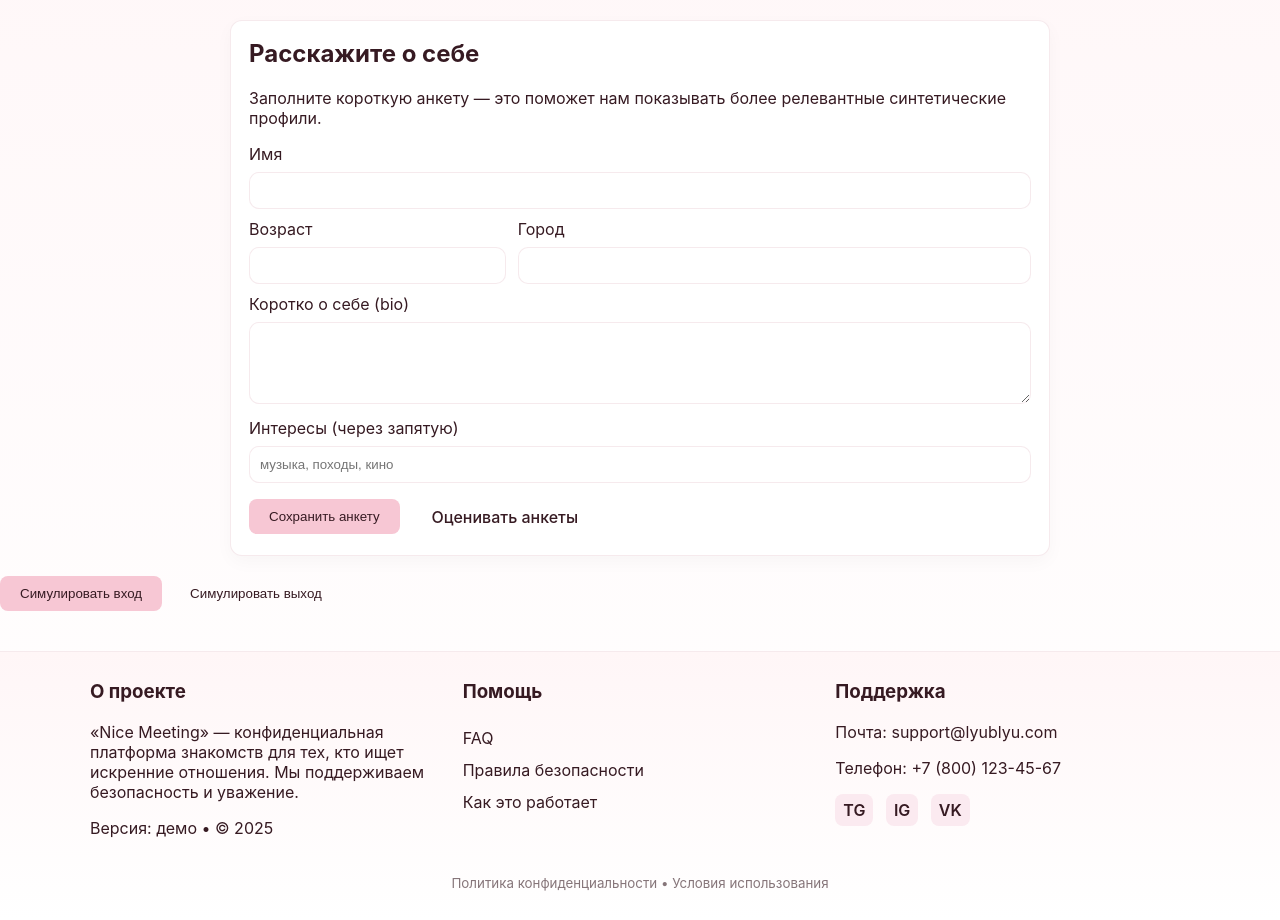
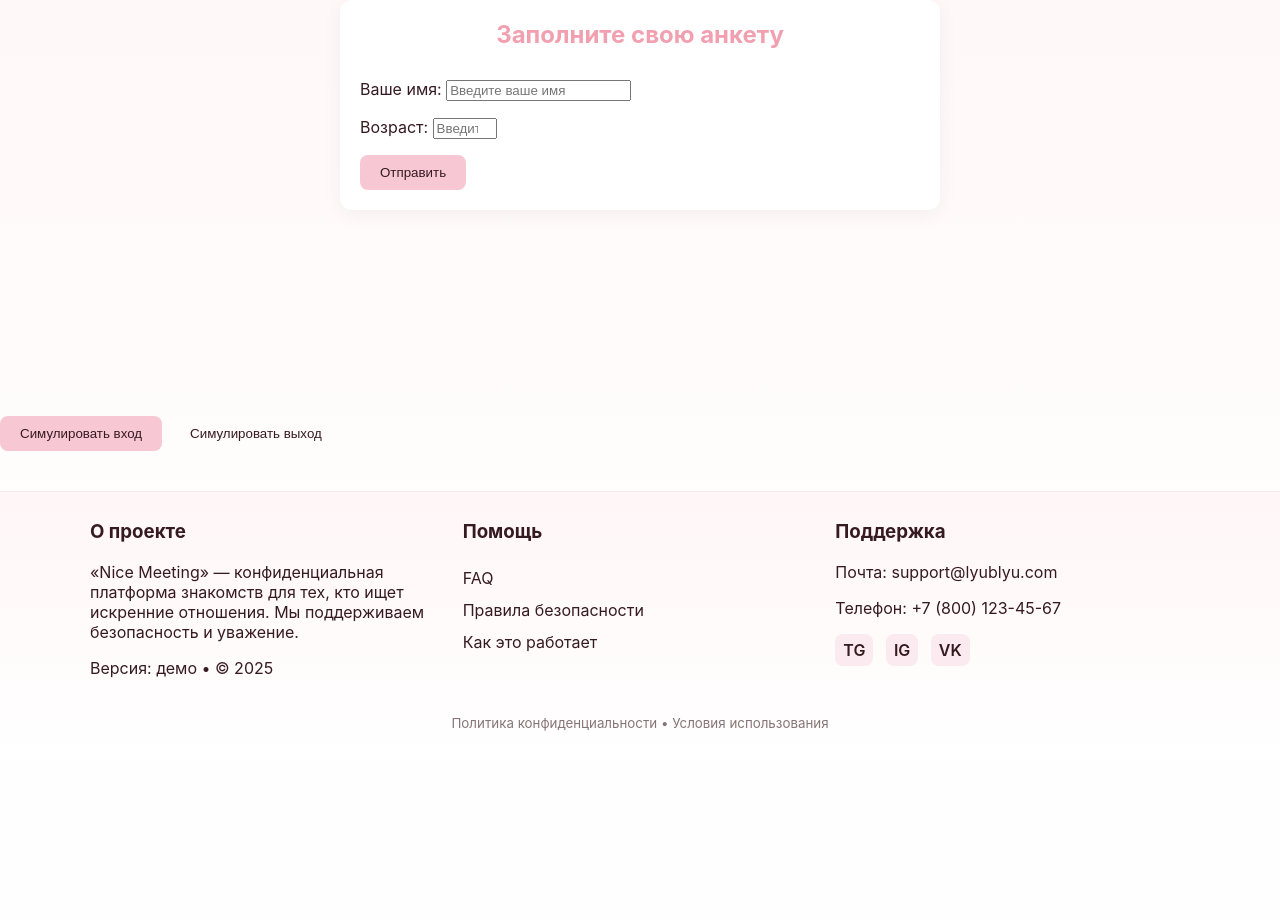
Before and after one commit to alenko22/NiceMeeting, a Django app: page /survey in a window 1280 px wide. Shown: the part 72-992 px from the top of the page. After the commit the page ends 803 px from the top, so only its background shows below. Run offline with Django 5.2, Linux system fonts and the light colour scheme.

Commit message:
Added form

```diff
--- a/services/django/nicemeeting/main/static/css/main_style.css
+++ b/services/django/nicemeeting/main/static/css/main_style.css
@@ -304,3 +304,37 @@ h2{margin-top:0}
 .trigger-btn:hover {
     background: var(--accent-2);
 }
+
+/**/
+.form-group input,
+.form-group select,
+.form-group textarea {
+    width: 100%;
+    padding: 12px;
+    border: 1px solid var(--soft-border);
+    border-radius: var(--radius);
+    background: white;
+    color: var(--text);
+    font-size: 16px;
+}
+
+.form-group input:focus,
+.form-group select:focus,
+.form-group textarea:focus {
+    outline: none;
+    border-color: var(--accent-2);
+    box-shadow: 0 0 0 2px rgba(242, 159, 176, 0.2);
+}
+
+.form-group textarea {
+    min-height: 100px;
+    resize: vertical;
+}
+
+.container {
+    background: white;
+    border-radius: var(--radius);
+    padding: 30px;
+    box-shadow: 0 4px 20px rgba(0, 0, 0, 0.05);
+    margin: 20px auto;
+}
--- a/services/django/nicemeeting/main/templates/survey/index.html
+++ b/services/django/nicemeeting/main/templates/survey/index.html
@@ -5,88 +5,88 @@
 {% endblock %}
 
 {% block content %}
-<section style="max-width:820px;margin:20px auto;padding:18px;background:white;border-radius:var(--radius);box-shadow:0 6px 18px rgba(0,0,0,0.03);border:1px solid var(--soft-border)">
-    <h2>Расскажите о себе</h2>
-    <p>Заполните короткую анкету — это поможет нам показывать более релевантные синтетические профили.</p>
+<div class="page-content">
+    <div class="container" style="max-width: 600px; margin: 0 auto; padding: 20px;">
+        <h2 style="text-align: center; color: var(--accent-2); margin-bottom: 30px;">Заполните свою анкету</h2>
 
-    <!-- форма отправки профиля (постится на /survey/submit_profile/) -->
-    <form id="profileForm" method="post" action="{% url 'survey:submit_profile' %}">
-        {% csrf_token %}
-        <label>
-            Имя
-            <input name="name" type="text" required style="width:100%;padding:10px;border-radius:10px;border:1px solid var(--soft-border);margin-top:8px">
-        </label>
+        <form id="surveyForm" method="post" action="" enctype="multipart/form-data">
+            {% csrf_token %}
+            {{ form.as_p }}
+            <button class="btn btn-primary" type="submit">Отправить</button>
+        </form>
+    </div>
+</div>
 
-        <div style="display:flex;gap:12px;margin-top:10px">
-            <label style="flex:1">
-                Возраст
-                <input name="age" type="number" min="16" max="120" style="width:100%;padding:10px;border-radius:10px;border:1px solid var(--soft-border);margin-top:8px">
-            </label>
+<div class="modal-overlay" id="consentModal">
+    <div class="modal-content">
+        <div class="modal-header">
+            <h3 class="modal-title">Соглашение об обработке персональных данных</h3>
+            <button class="close-btn" id="closeConsent">&times;</button>
+        </div>
+        <div class="modal-body">
+            <p>Настоящим я, в соответствии с Федеральным законом от 27.07.2006 № 152-ФЗ "О персональных данных",
+                свободно, своей волей и в своем интересе выражаю согласие на обработку предоставленных мной
+                персональных данных в целях использования сервисов и продуктов платформы Nice Meeting.</p>
 
-            <label style="flex:2">
-                Город
-                <input name="city" type="text" style="width:100%;padding:10px;border-radius:10px;border:1px solid var(--soft-border);margin-top:8px">
-            </label>
+            <p>Я подтверждаю, что ознакомлен(а) с правами в области персональных данных, предусмотренными
+                Федеральным законом от 27.07.2006 № 152-ФЗ "О персональных данных", в том числе на получение
+                информации, касающейся обработки моих персональных данных, на их уточнение, блокирование или
+                уничтожение в случае, если персональные данные являются неполными, устаревшими, неточными,
+                незаконно полученными или не являются необходимыми для заявленной цели обработки.</p>
+
+            <p>Согласие действует до момента его отзыва мной в письменной форме.</p>
         </div>
-
-        <label style="display:block;margin-top:10px">
-            Коротко о себе (bio)
-            <textarea name="bio" rows="4" style="width:100%;padding:10px;border-radius:10px;border:1px solid var(--soft-border);margin-top:8px"></textarea>
-        </label>
-
-        <label style="display:block;margin-top:10px">
-            Интересы (через запятую)
-            <input name="tags" type="text" placeholder="музыка, походы, кино" style="width:100%;padding:10px;border-radius:10px;border:1px solid var(--soft-border);margin-top:8px">
-        </label>
-
-        <div style="margin-top:14px;display:flex;gap:12px;align-items:center">
-            <button class="btn btn-primary" type="submit">Сохранить анкету</button>
-            <a href="{% url 'ml_surveys:rate_list' %}" class="btn btn-outline">Оценивать анкеты</a>
+        <div class="modal-footer">
+            <button class="btn btn-secondary" id="declineConsent">Отклонить</button>
+            <button class="btn btn-primary" id="acceptConsent">Принять</button>
         </div>
-    </form>
-</section>
+    </div>
+</div>
 
 <script>
-    // AJAX submit — необязательно, но удобно
-    const profileForm = document.getElementById('profileForm');
-    profileForm.addEventListener('submit', function (e) {
-        e.preventDefault();
-        const form = e.target;
-        const data = new FormData(form);
-        fetch(form.action, {
-            method: 'POST',
-            credentials: 'same-origin',
-            headers: {'X-CSRFToken': document.querySelector('[name=csrfmiddlewaretoken]').value},
-            body: data
-        }).then(r => r.json()).then(j => {
-            if (j.ok) {
-                alert('Анкета сохранена!');
-                // можно редиректить на оценивание
-                window.location.href = "{% url 'ml_surveys:rate_list' %}";
-            } else {
-                alert('Ошибка сохранения');
+    document.addEventListener('DOMContentLoaded', function() {
+        const showConsentBtn = document.getElementById('showConsent');
+        const consentModal = document.getElementById('consentModal');
+        const closeConsentBtn = document.getElementById('closeConsent');
+        const declineConsentBtn = document.getElementById('declineConsent');
+        const acceptConsentBtn = document.getElementById('acceptConsent');
+        const consentCheckbox = document.getElementById('consent');
+        const surveyForm = document.getElementById('surveyForm');
+
+        showConsentBtn.addEventListener('click', function(e) {
+            e.preventDefault();
+            consentModal.style.display = 'flex';
+        });
+
+        closeConsentBtn.addEventListener('click', function() {
+            consentModal.style.display = 'none';
+        });
+
+        declineConsentBtn.addEventListener('click', function() {
+            consentModal.style.display = 'none';
+            consentCheckbox.checked = false;
+        });
+
+        acceptConsentBtn.addEventListener('click', function() {
+            consentModal.style.display = 'none';
+            consentCheckbox.checked = true;
+        });
+
+        // Закрытие модального окна при клике вне его
+        window.addEventListener('click', function(e) {
+            if (e.target === consentModal) {
+                consentModal.style.display = 'none';
             }
-        }).catch(err => {
-            console.error(err);
-            alert('Ошибка сети');
+        });
+
+        // Предотвращение отправки формы без согласия
+        surveyForm.addEventListener('submit', function(e) {
+            if (!consentCheckbox.checked) {
+                e.preventDefault();
+                alert('Пожалуйста, подтвердите согласие на обработку персональных данных');
+                return false;
+            }
         });
     });
-
-    // Сохранение согласия — если modal использует acceptAgreement(), меняем его на POST
-    window.acceptAgreement = function() {
-        fetch("{% url 'ml_surveys:save_consent' %}", {
-            method: "POST",
-            credentials: "same-origin",
-            headers: {
-                "X-CSRFToken": document.querySelector('[name=csrfmiddlewaretoken]').value,
-                "Content-Type": "application/x-www-form-urlencoded"
-            },
-            body: "consent=on"
-        }).then(r => r.json()).then(j => {
-            if (j.ok) {
-                document.getElementById('modal').style.display = 'none';
-            }
-        })
-    }
 </script>
 {% endblock %}
--- /dev/null
+++ b/services/django/nicemeeting/survey/forms.py
@@ -0,0 +1,9 @@
+from django import forms
+
+class SurveyUserPostForm(forms.Form):
+    name = forms.CharField(label = "Ваше имя", widget = forms.TextInput(attrs = {
+        'placeholder': 'Введите ваше имя'
+    }))
+    age = forms.IntegerField(min_value=18, max_value=100, label="Возраст", widget=forms.NumberInput(attrs={
+        'placeholder': 'Введите ваш возраст'
+    }))
--- a/services/django/nicemeeting/survey/views.py
+++ b/services/django/nicemeeting/survey/views.py
@@ -3,7 +3,9 @@ from django.http import JsonResponse, HttpResponseBadRequest
 from django.views.decorators.http import require_POST
 from django.middleware.csrf import get_token
 from django.db import transaction
+from .forms import *
 
 
 def index(request):
-    return render(request, "survey/index.html")
+    form = SurveyUserPostForm()
+    return render(request, "survey/index.html", {'form' : form})
```
Also changed, not shown: services/django/nicemeeting/main/static/js/script.js (added).
